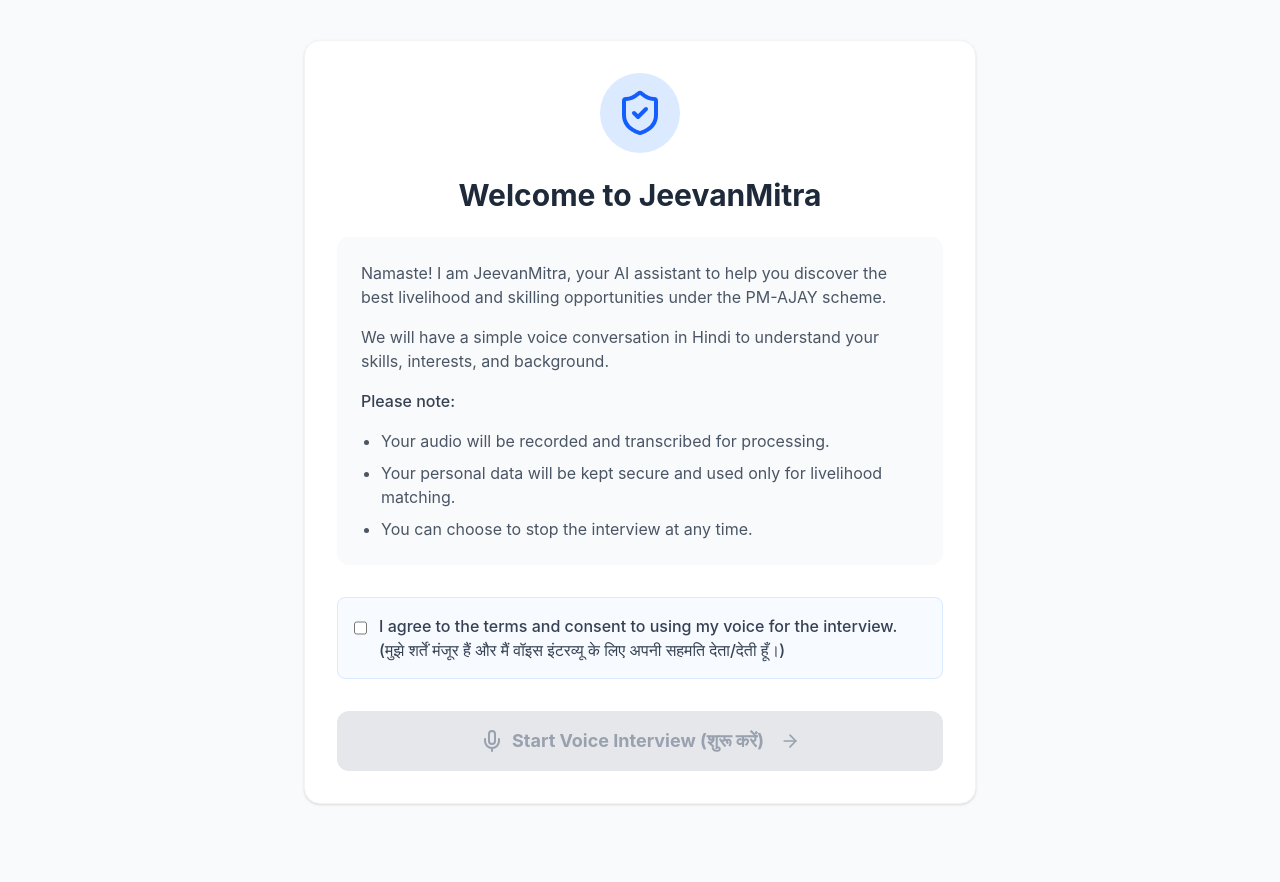
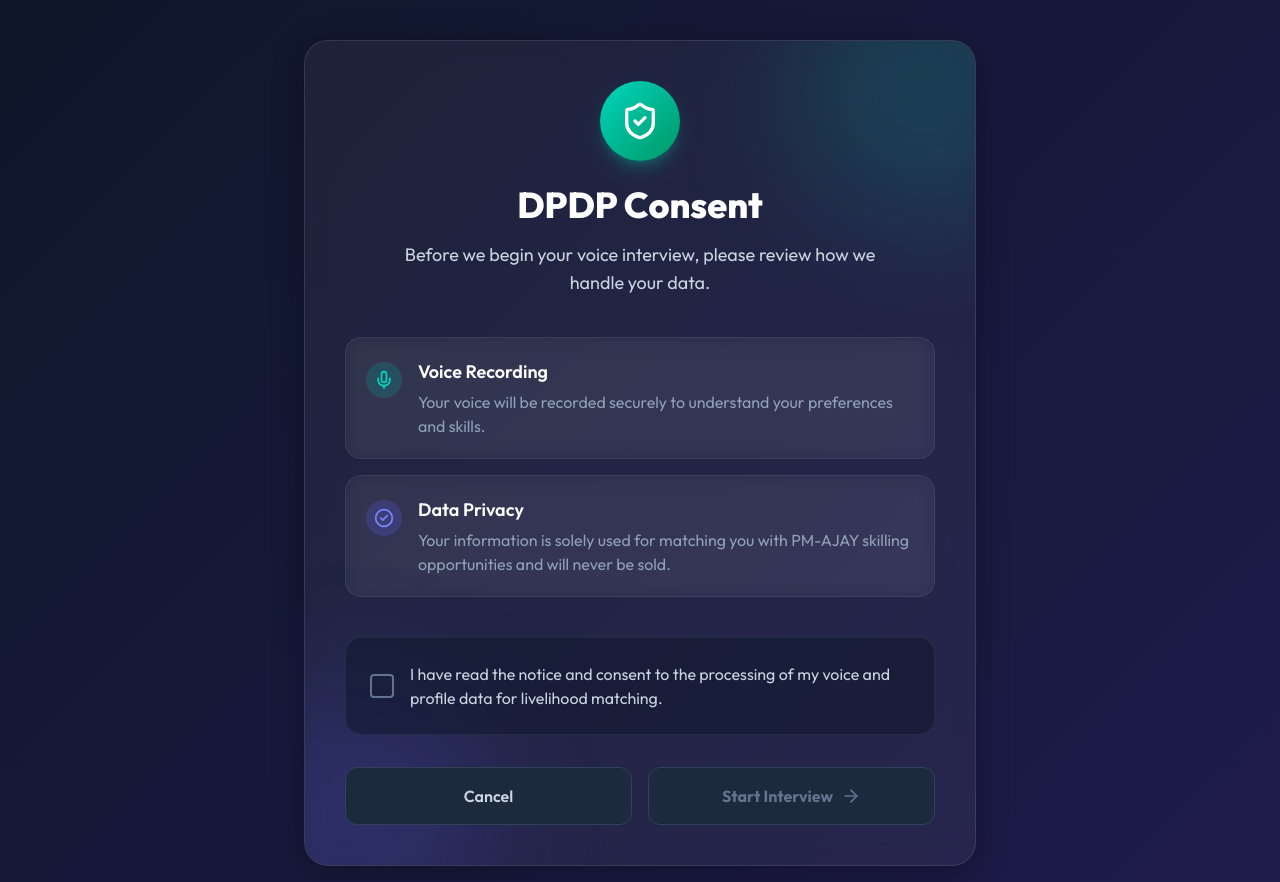
Before and after one commit to itsayushch/jeevan-mitra, a React (Vite) app in the folder frontend/: page /beneficiary/consent in a window 1280 px wide. Before the commit the page ends 840 px from the top, so only its background shows below. Built offline with nearby package versions, Linux system fonts and the light colour scheme.

Commit message:
feat: complete ui/ux overhaul with modern glassmorphism aesthetic

```diff
--- a/frontend/index.html
+++ b/frontend/index.html
@@ -4,7 +4,10 @@
     <meta charset="UTF-8" />
     <link rel="icon" type="image/svg+xml" href="/favicon.svg" />
     <meta name="viewport" content="width=device-width, initial-scale=1.0" />
-    <title>frontend</title>
+    <title>JeevanMitra 2.0 | Advanced AI Livelihood Matching</title>
+    <link rel="preconnect" href="https://fonts.googleapis.com">
+    <link rel="preconnect" href="https://fonts.gstatic.com" crossorigin>
+    <link href="https://fonts.googleapis.com/css2?family=Outfit:wght@300;400;500;600;700;800&display=swap" rel="stylesheet">
   </head>
   <body>
     <div id="root"></div>
--- a/frontend/src/App.tsx
+++ b/frontend/src/App.tsx
@@ -1,30 +1,71 @@
 import { Routes, Route, Link } from 'react-router-dom';
 import ConsentScreen from './components/Beneficiary/ConsentScreen';
 import VoiceInterview from './components/Beneficiary/VoiceInterview';
+import { Mic, ShieldCheck, BarChart3, ArrowRight, Sparkles } from 'lucide-react';
 
 function Home() {
   return (
-    <div className="max-w-4xl mx-auto p-8 space-y-8">
-      <header className="text-center">
-        <h1 className="text-4xl font-bold text-blue-900 mb-2">JeevanMitra 2.0</h1>
-        <p className="text-gray-600 text-lg">A Verification-First, Multi-Layer Generative AI System for PM-AJAY Livelihood Matching</p>
+    <div className="max-w-6xl mx-auto p-8 pt-20 space-y-16">
+      <header className="text-center space-y-6 max-w-3xl mx-auto">
+        <div className="inline-flex items-center gap-2 px-4 py-2 rounded-full glass-panel text-brand-100 text-sm font-medium mb-4">
+          <Sparkles size={16} className="text-teal-400" />
+          <span>Next-Generation Skilling AI</span>
+        </div>
+        <h1 className="text-6xl font-extrabold tracking-tight mb-2 text-white">
+          JeevanMitra <span className="text-gradient">2.0</span>
+        </h1>
+        <p className="text-slate-300 text-xl leading-relaxed">
+          A Verification-First, Multi-Layer Generative AI System for PM-AJAY Livelihood Matching.
+          Bridging the gap between rural ambition and verified opportunities.
+        </p>
       </header>
 
-      <div className="grid md:grid-cols-3 gap-6">
-        <Link to="/beneficiary/consent" className="block p-6 bg-white border border-gray-200 rounded-xl shadow hover:shadow-md transition-shadow">
-          <h2 className="text-2xl font-semibold mb-3 text-blue-700">Beneficiary Flow</h2>
-          <p className="text-gray-600">Voice Interview, Profile Confirmation, and Grounded Recommendations.</p>
+      <div className="grid md:grid-cols-3 gap-8 mt-12">
+        <Link to="/beneficiary/consent" className="block p-8 rounded-2xl glass-card group">
+          <div className="h-14 w-14 rounded-xl bg-gradient-to-br from-teal-400 to-emerald-600 flex items-center justify-center mb-6 shadow-lg">
+            <Mic className="text-white" size={28} />
+          </div>
+          <h2 className="text-2xl font-bold mb-3 text-white group-hover:text-teal-300 transition-colors">Beneficiary Flow</h2>
+          <p className="text-slate-400 mb-6 leading-relaxed">
+            Multi-dialect voice interview, AI profile extraction, and grounded PM-AJAY recommendations.
+          </p>
+          <div className="flex items-center text-teal-400 font-medium">
+            <span>Start Interview</span>
+            <ArrowRight size={18} className="ml-2 group-hover:translate-x-1 transition-transform" />
+          </div>
         </Link>
 
-        <Link to="/field-worker" className="block p-6 bg-white border border-gray-200 rounded-xl shadow hover:shadow-md transition-shadow">
-          <h2 className="text-2xl font-semibold mb-3 text-teal-700">Field Worker Portal</h2>
-          <p className="text-gray-600">Review flagged cases, correct transcripts, verify batch availability.</p>
+        <Link to="/field-worker" className="block p-8 rounded-2xl glass-card group">
+          <div className="h-14 w-14 rounded-xl bg-gradient-to-br from-indigo-400 to-purple-600 flex items-center justify-center mb-6 shadow-lg">
+            <ShieldCheck className="text-white" size={28} />
+          </div>
+          <h2 className="text-2xl font-bold mb-3 text-white group-hover:text-indigo-300 transition-colors">Field Worker Portal</h2>
+          <p className="text-slate-400 mb-6 leading-relaxed">
+            Review flagged cases, correct transcripts, verify batch availability, and authorize matches.
+          </p>
+          <div className="flex items-center text-indigo-400 font-medium">
+            <span>Open Portal</span>
+            <ArrowRight size={18} className="ml-2 group-hover:translate-x-1 transition-transform" />
+          </div>
         </Link>
 
-        <Link to="/district-planner" className="block p-6 bg-white border border-gray-200 rounded-xl shadow hover:shadow-md transition-shadow">
-          <h2 className="text-2xl font-semibold mb-3 text-purple-700">District Planning Console</h2>
-          <p className="text-gray-600">View real-time supply-gap matrices and generated narrative briefs.</p>
+        <Link to="/district-planner" className="block p-8 rounded-2xl glass-card group">
+          <div className="h-14 w-14 rounded-xl bg-gradient-to-br from-rose-400 to-orange-600 flex items-center justify-center mb-6 shadow-lg">
+            <BarChart3 className="text-white" size={28} />
+          </div>
+          <h2 className="text-2xl font-bold mb-3 text-white group-hover:text-rose-300 transition-colors">Planning Console</h2>
+          <p className="text-slate-400 mb-6 leading-relaxed">
+            Real-time supply-gap matrices, drift monitoring, and AI-generated district narrative briefs.
+          </p>
+          <div className="flex items-center text-rose-400 font-medium">
+            <span>View Analytics</span>
+            <ArrowRight size={18} className="ml-2 group-hover:translate-x-1 transition-transform" />
+          </div>
         </Link>
+      </div>
+
+      <div className="mt-20 text-center text-slate-500 text-sm">
+        <p>Built for the Ministry of Social Justice and Empowerment (MoSJE)</p>
       </div>
     </div>
   );
@@ -32,11 +73,18 @@
 
 function FieldWorkerPortal() {
   return (
-    <div className="p-8">
-      <Link to="/" className="text-blue-600 hover:underline mb-4 inline-block">&larr; Back to Home</Link>
-      <h1 className="text-3xl font-bold mb-4">Field Worker Portal</h1>
-      <div className="bg-white p-6 rounded shadow">
-        <p className="text-gray-600">Case Review Dashboard</p>
+    <div className="p-8 max-w-5xl mx-auto">
+      <Link to="/" className="text-indigo-400 hover:text-indigo-300 mb-8 inline-flex items-center transition-colors">
+        &larr; <span className="ml-2">Back to Dashboard</span>
+      </Link>
+      <header className="mb-10">
+        <h1 className="text-4xl font-bold text-white mb-2">Field Worker Portal</h1>
+        <p className="text-slate-400">Secure verification and match authorization environment.</p>
+      </header>
+      <div className="glass-panel p-8 rounded-2xl">
+        <div className="flex items-center justify-center h-64 text-slate-500 border-2 border-dashed border-slate-700 rounded-xl">
+          <p>Case Review Dashboard (Pending Integration)</p>
+        </div>
       </div>
     </div>
   );
@@ -44,11 +92,18 @@
 
 function DistrictPlannerConsole() {
   return (
-    <div className="p-8">
-      <Link to="/" className="text-blue-600 hover:underline mb-4 inline-block">&larr; Back to Home</Link>
-      <h1 className="text-3xl font-bold mb-4">District Planning Console</h1>
-      <div className="bg-white p-6 rounded shadow">
-        <p className="text-gray-600">Demand vs Supply Metrics</p>
+    <div className="p-8 max-w-5xl mx-auto">
+      <Link to="/" className="text-rose-400 hover:text-rose-300 mb-8 inline-flex items-center transition-colors">
+        &larr; <span className="ml-2">Back to Dashboard</span>
+      </Link>
+      <header className="mb-10">
+        <h1 className="text-4xl font-bold text-white mb-2">District Planning Console</h1>
+        <p className="text-slate-400">Aggregated insights and real-time gap analysis.</p>
+      </header>
+      <div className="glass-panel p-8 rounded-2xl">
+        <div className="flex items-center justify-center h-64 text-slate-500 border-2 border-dashed border-slate-700 rounded-xl">
+          <p>Demand vs Supply Metrics (Pending Integration)</p>
+        </div>
       </div>
     </div>
   );
@@ -56,7 +111,8 @@
 
 function App() {
   return (
-    <div className="min-h-screen bg-gray-50">
+    <div className="min-h-screen text-slate-200 font-sans selection:bg-teal-500/30">
+      <div className="fixed inset-0 z-[-1] bg-[radial-gradient(ellipse_at_top_right,_var(--tw-gradient-stops))] from-indigo-900/20 via-[#0f172a] to-[#0f172a]"></div>
       <Routes>
         <Route path="/" element={<Home />} />
         <Route path="/beneficiary/consent" element={<ConsentScreen />} />
--- a/frontend/src/components/Beneficiary/ConsentScreen.tsx
+++ b/frontend/src/components/Beneficiary/ConsentScreen.tsx
@@ -1,66 +1,98 @@
 import { useState } from 'react';
 import { useNavigate } from 'react-router-dom';
-import { Mic, ShieldCheck, ArrowRight } from 'lucide-react';
+import { Mic, ShieldCheck, ArrowRight, CheckCircle2 } from 'lucide-react';
 
 export default function ConsentScreen() {
-  const [agreed, setAgreed] = useState(false);
   const navigate = useNavigate();
+  const [hasAgreed, setHasAgreed] = useState(false);
+
+  const handleStart = () => {
+    if (hasAgreed) {
+      navigate('/beneficiary/interview');
+    }
+  };
 
   return (
-    <div className="max-w-2xl mx-auto mt-10 p-8 bg-white rounded-2xl shadow-sm border border-gray-100">
-      <div className="flex justify-center mb-6">
-        <div className="bg-blue-100 p-4 rounded-full">
-          <ShieldCheck className="w-12 h-12 text-blue-600" />
+    <div className="min-h-screen flex items-center justify-center p-4 pt-10">
+      <div className="max-w-2xl w-full glass-panel rounded-3xl p-10 shadow-2xl relative overflow-hidden">
+        {/* Decorative background glow */}
+        <div className="absolute top-0 left-0 w-full h-full overflow-hidden z-0 pointer-events-none">
+          <div className="absolute -top-20 -right-20 w-64 h-64 bg-teal-500/20 rounded-full blur-3xl"></div>
+          <div className="absolute -bottom-20 -left-20 w-64 h-64 bg-indigo-500/20 rounded-full blur-3xl"></div>
+        </div>
+
+        <div className="relative z-10">
+          <div className="text-center mb-10">
+            <div className="inline-flex items-center justify-center w-20 h-20 rounded-full bg-gradient-to-br from-teal-400 to-emerald-600 mb-6 shadow-lg shadow-teal-500/30">
+              <ShieldCheck className="text-white w-10 h-10" />
+            </div>
+            <h1 className="text-4xl font-extrabold text-white mb-4">DPDP Consent</h1>
+            <p className="text-lg text-slate-300 max-w-lg mx-auto">
+              Before we begin your voice interview, please review how we handle your data.
+            </p>
+          </div>
+
+          <div className="space-y-4 mb-10">
+            <div className="glass-card p-5 rounded-2xl flex items-start gap-4">
+              <div className="mt-1 bg-teal-500/20 p-2 rounded-full text-teal-400">
+                <Mic size={20} />
+              </div>
+              <div>
+                <h3 className="text-white font-semibold text-lg mb-1">Voice Recording</h3>
+                <p className="text-slate-400">Your voice will be recorded securely to understand your preferences and skills.</p>
               </div>
             </div>
 
-      <h2 className="text-3xl font-bold text-center text-gray-800 mb-6">
-        Welcome to JeevanMitra
-      </h2>
-
-      <div className="space-y-4 text-gray-600 mb-8 bg-gray-50 p-6 rounded-xl">
-        <p>
-          Namaste! I am JeevanMitra, your AI assistant to help you discover the best livelihood and skilling opportunities under the PM-AJAY scheme.
-        </p>
-        <p>
-          We will have a simple voice conversation in Hindi to understand your skills, interests, and background.
-        </p>
-        <p className="font-medium text-gray-700">
-          Please note:
-        </p>
-        <ul className="list-disc pl-5 space-y-2">
-          <li>Your audio will be recorded and transcribed for processing.</li>
-          <li>Your personal data will be kept secure and used only for livelihood matching.</li>
-          <li>You can choose to stop the interview at any time.</li>
-        </ul>
+            <div className="glass-card p-5 rounded-2xl flex items-start gap-4">
+              <div className="mt-1 bg-indigo-500/20 p-2 rounded-full text-indigo-400">
+                <CheckCircle2 size={20} />
+              </div>
+              <div>
+                <h3 className="text-white font-semibold text-lg mb-1">Data Privacy</h3>
+                <p className="text-slate-400">Your information is solely used for matching you with PM-AJAY skilling opportunities and will never be sold.</p>
+              </div>
+            </div>
           </div>
 
-      <label className="flex items-start space-x-3 mb-8 cursor-pointer p-4 border border-blue-100 rounded-lg bg-blue-50/50 hover:bg-blue-50 transition-colors">
+          <div className="bg-slate-900/50 p-6 rounded-2xl border border-slate-700/50 mb-8">
+            <label className="flex items-center gap-4 cursor-pointer group">
+              <div className="relative flex items-center justify-center">
                 <input
                   type="checkbox"
-          checked={agreed}
-          onChange={(e) => setAgreed(e.target.checked)}
-          className="mt-1 w-5 h-5 text-blue-600 rounded focus:ring-blue-500"
+                  className="w-6 h-6 peer appearance-none rounded border-2 border-slate-500 checked:bg-teal-500 checked:border-teal-500 transition-colors"
+                  checked={hasAgreed}
+                  onChange={(e) => setHasAgreed(e.target.checked)}
                 />
-        <span className="text-gray-700 font-medium">
-          I agree to the terms and consent to using my voice for the interview.
-          (मुझे शर्तें मंजूर हैं और मैं वॉइस इंटरव्यू के लिए अपनी सहमति देता/देती हूँ।)
+                <CheckCircle2 size={16} className="absolute text-white opacity-0 peer-checked:opacity-100 pointer-events-none transition-opacity" />
+              </div>
+              <span className="text-slate-300 group-hover:text-white transition-colors">
+                I have read the notice and consent to the processing of my voice and profile data for livelihood matching.
               </span>
             </label>
+          </div>
 
+          <div className="flex gap-4">
             <button
-        disabled={!agreed}
-        onClick={() => navigate('/beneficiary/interview')}
-        className={`w-full flex items-center justify-center space-x-2 py-4 px-6 rounded-xl font-bold text-lg transition-all ${
-          agreed
-            ? 'bg-blue-600 text-white hover:bg-blue-700 shadow-lg shadow-blue-200'
-            : 'bg-gray-200 text-gray-400 cursor-not-allowed'
+              onClick={() => navigate('/')}
+              className="flex-1 py-4 px-6 rounded-xl font-semibold text-slate-300 bg-slate-800 hover:bg-slate-700 border border-slate-700 transition-all duration-200"
+            >
+              Cancel
+            </button>
+            <button
+              onClick={handleStart}
+              disabled={!hasAgreed}
+              className={`flex-1 flex items-center justify-center gap-2 py-4 px-6 rounded-xl font-bold transition-all duration-300 ${
+                hasAgreed
+                ? 'bg-gradient-to-r from-teal-500 to-emerald-600 text-white shadow-lg shadow-teal-500/25 hover:shadow-teal-500/40 hover:-translate-y-1'
+                : 'bg-slate-800 text-slate-500 cursor-not-allowed border border-slate-700'
               }`}
             >
-        <Mic className="w-6 h-6" />
-        <span>Start Voice Interview (शुरू करें)</span>
-        <ArrowRight className="w-5 h-5 ml-2" />
+              Start Interview
+              <ArrowRight size={20} />
             </button>
+          </div>
+        </div>
+      </div>
     </div>
   );
 }
--- a/frontend/src/components/Beneficiary/VoiceInterview.tsx
+++ b/frontend/src/components/Beneficiary/VoiceInterview.tsx
@@ -137,28 +137,43 @@
   };
 
   return (
-    <div className="max-w-3xl mx-auto mt-10 p-6 bg-white rounded-2xl shadow-sm border border-gray-100 flex flex-col h-[700px]">
-      <div className="flex items-center justify-between border-b pb-4 mb-4">
-        <h2 className="text-2xl font-bold text-gray-800 flex items-center">
-          <Volume2 className="w-6 h-6 mr-2 text-blue-600" />
-          Voice Interview
+    <div className="min-h-screen p-4 flex flex-col items-center justify-center">
+      <div className="w-full max-w-4xl flex flex-col h-[85vh] glass-panel rounded-3xl overflow-hidden relative shadow-2xl">
+
+        {/* Decorative background glow */}
+        <div className="absolute top-0 left-0 w-full h-full overflow-hidden z-0 pointer-events-none">
+          <div className="absolute top-0 right-0 w-96 h-96 bg-teal-500/10 rounded-full blur-3xl"></div>
+          <div className="absolute bottom-0 left-0 w-96 h-96 bg-indigo-500/10 rounded-full blur-3xl"></div>
+        </div>
+
+        <div className="relative z-10 flex flex-col h-full">
+          <div className="flex items-center justify-between p-6 border-b border-slate-700/50 bg-slate-900/40 backdrop-blur-md">
+            <h2 className="text-2xl font-bold text-white flex items-center">
+              <div className="w-10 h-10 rounded-full bg-gradient-to-br from-teal-400 to-emerald-600 flex items-center justify-center mr-4 shadow-lg shadow-teal-500/20">
+                <Volume2 className="w-5 h-5 text-white" />
+              </div>
+              AI Voice Interview
             </h2>
             {isCompleted && (
-          <span className="flex items-center text-green-600 bg-green-50 px-3 py-1 rounded-full text-sm font-medium">
-            <CheckCircle className="w-4 h-4 mr-1" />
+              <span className="flex items-center text-teal-400 bg-teal-500/10 border border-teal-500/20 px-4 py-2 rounded-full text-sm font-semibold shadow-sm">
+                <CheckCircle className="w-4 h-4 mr-2" />
                 Interview Complete
               </span>
             )}
           </div>
 
-      <div className="flex-1 overflow-y-auto space-y-4 p-4 bg-gray-50 rounded-xl mb-4">
+          <div className="flex-1 overflow-y-auto p-6 space-y-6 scrollbar-thin scrollbar-thumb-slate-700 scrollbar-track-transparent">
             {messages.map((msg, idx) => (
               <div key={idx} className={`flex ${msg.sender === 'user' ? 'justify-end' : 'justify-start'}`}>
-            <div className={`flex items-end space-x-2 max-w-[80%] ${msg.sender === 'user' ? 'flex-row-reverse space-x-reverse' : 'flex-row'}`}>
-              <div className={`w-8 h-8 rounded-full flex items-center justify-center shrink-0 ${msg.sender === 'user' ? 'bg-blue-600' : 'bg-green-600'}`}>
+                <div className={`flex items-end space-x-3 max-w-[85%] ${msg.sender === 'user' ? 'flex-row-reverse space-x-reverse' : 'flex-row'}`}>
+                  <div className={`w-10 h-10 rounded-full flex items-center justify-center shrink-0 shadow-lg ${msg.sender === 'user' ? 'bg-gradient-to-br from-indigo-500 to-purple-600 shadow-indigo-500/20' : 'bg-gradient-to-br from-teal-500 to-emerald-600 shadow-teal-500/20'}`}>
                     {msg.sender === 'user' ? <User className="w-5 h-5 text-white" /> : <Bot className="w-5 h-5 text-white" />}
                   </div>
-              <div className={`p-4 rounded-2xl ${msg.sender === 'user' ? 'bg-blue-600 text-white rounded-br-none' : 'bg-white border border-gray-200 text-gray-800 rounded-bl-none shadow-sm'}`}>
+                  <div className={`p-5 text-[15px] leading-relaxed shadow-lg backdrop-blur-md ${
+                    msg.sender === 'user'
+                      ? 'bg-indigo-600/90 text-white rounded-2xl rounded-br-sm border border-indigo-500/30'
+                      : 'bg-slate-800/80 text-slate-200 rounded-2xl rounded-bl-sm border border-slate-700'
+                  }`}>
                     {msg.text}
                   </div>
                 </div>
@@ -166,29 +181,29 @@
             ))}
             {isProcessing && (
               <div className="flex justify-start">
-            <div className="flex items-end space-x-2">
-              <div className="w-8 h-8 rounded-full bg-green-600 flex items-center justify-center">
+                <div className="flex items-end space-x-3">
+                  <div className="w-10 h-10 rounded-full bg-gradient-to-br from-teal-500 to-emerald-600 flex items-center justify-center shadow-lg shadow-teal-500/20">
                     <Bot className="w-5 h-5 text-white" />
                   </div>
-              <div className="p-4 bg-white border border-gray-200 rounded-2xl rounded-bl-none text-gray-500 flex items-center shadow-sm">
-                <Loader2 className="w-5 h-5 animate-spin mr-2" />
-                Thinking...
+                  <div className="p-5 bg-slate-800/80 backdrop-blur-md border border-slate-700 rounded-2xl rounded-bl-sm text-slate-400 flex items-center shadow-lg">
+                    <Loader2 className="w-5 h-5 animate-spin mr-3 text-teal-400" />
+                    Analyzing response...
                   </div>
                 </div>
               </div>
             )}
           </div>
 
-      <div className="pt-4 border-t flex justify-center">
+          <div className="p-6 border-t border-slate-700/50 bg-slate-900/40 backdrop-blur-md flex justify-center">
             <button
               onClick={toggleRecording}
               disabled={isCompleted || isProcessing}
-          className={`flex items-center justify-center space-x-3 w-64 py-4 px-6 rounded-full font-bold text-lg transition-all shadow-md ${
+              className={`flex items-center justify-center space-x-3 w-72 py-5 px-8 rounded-full font-bold text-lg transition-all duration-300 shadow-2xl ${
                 isRecording
-              ? 'bg-red-500 text-white hover:bg-red-600 animate-pulse shadow-red-200'
+                  ? 'bg-rose-500 text-white hover:bg-rose-600 animate-pulse shadow-rose-500/40 hover:-translate-y-1'
                   : isCompleted || isProcessing
-                ? 'bg-gray-200 text-gray-400 cursor-not-allowed'
-                : 'bg-blue-600 text-white hover:bg-blue-700 shadow-blue-200'
+                    ? 'bg-slate-800 text-slate-500 cursor-not-allowed border border-slate-700'
+                    : 'bg-gradient-to-r from-teal-500 to-emerald-600 text-white hover:shadow-teal-500/40 shadow-teal-500/20 hover:-translate-y-1'
               }`}
             >
               {isRecording ? (
@@ -205,5 +220,7 @@
             </button>
           </div>
         </div>
+      </div>
+    </div>
   );
 }
--- a/frontend/src/index.css
+++ b/frontend/src/index.css
@@ -1,6 +1,56 @@
 @import "tailwindcss";
 
+@theme {
+  --font-sans: 'Outfit', 'Inter', system-ui, sans-serif;
+
+  /* Custom colors for Jeevan Mitra */
+  --color-brand-50: #f0fdfa;
+  --color-brand-100: #ccfbf1;
+  --color-brand-500: #14b8a6;
+  --color-brand-600: #0d9488;
+  --color-brand-900: #134e4a;
+
+  --color-accent-500: #6366f1;
+  --color-accent-600: #4f46e5;
+}
+
 body {
-  background-color: #f9fafb;
-  color: #111827;
+  margin: 0;
+  font-family: 'Outfit', 'Inter', system-ui, sans-serif;
+  background: linear-gradient(135deg, #0f172a 0%, #1e1b4b 100%);
+  color: #f8fafc;
+  min-height: 100vh;
+  -webkit-font-smoothing: antialiased;
 }
+
+/* Glassmorphism Utilities */
+.glass-panel {
+  background: rgba(255, 255, 255, 0.05);
+  backdrop-filter: blur(12px);
+  -webkit-backdrop-filter: blur(12px);
+  border: 1px solid rgba(255, 255, 255, 0.1);
+  box-shadow: 0 8px 32px 0 rgba(0, 0, 0, 0.3);
+}
+
+.glass-card {
+  background: rgba(255, 255, 255, 0.03);
+  backdrop-filter: blur(10px);
+  -webkit-backdrop-filter: blur(10px);
+  border: 1px solid rgba(255, 255, 255, 0.08);
+  transition: all 0.3s ease;
+}
+
+.glass-card:hover {
+  background: rgba(255, 255, 255, 0.08);
+  border: 1px solid rgba(255, 255, 255, 0.2);
+  transform: translateY(-4px);
+  box-shadow: 0 12px 40px 0 rgba(0, 0, 0, 0.4);
+}
+
+/* Custom animated gradient text */
+.text-gradient {
+  background: linear-gradient(to right, #2dd4bf, #818cf8);
+  -webkit-background-clip: text;
+  -webkit-text-fill-color: transparent;
+  background-clip: text;
+}
```
Lines whose indentation alone changed are shown as unchanged.
